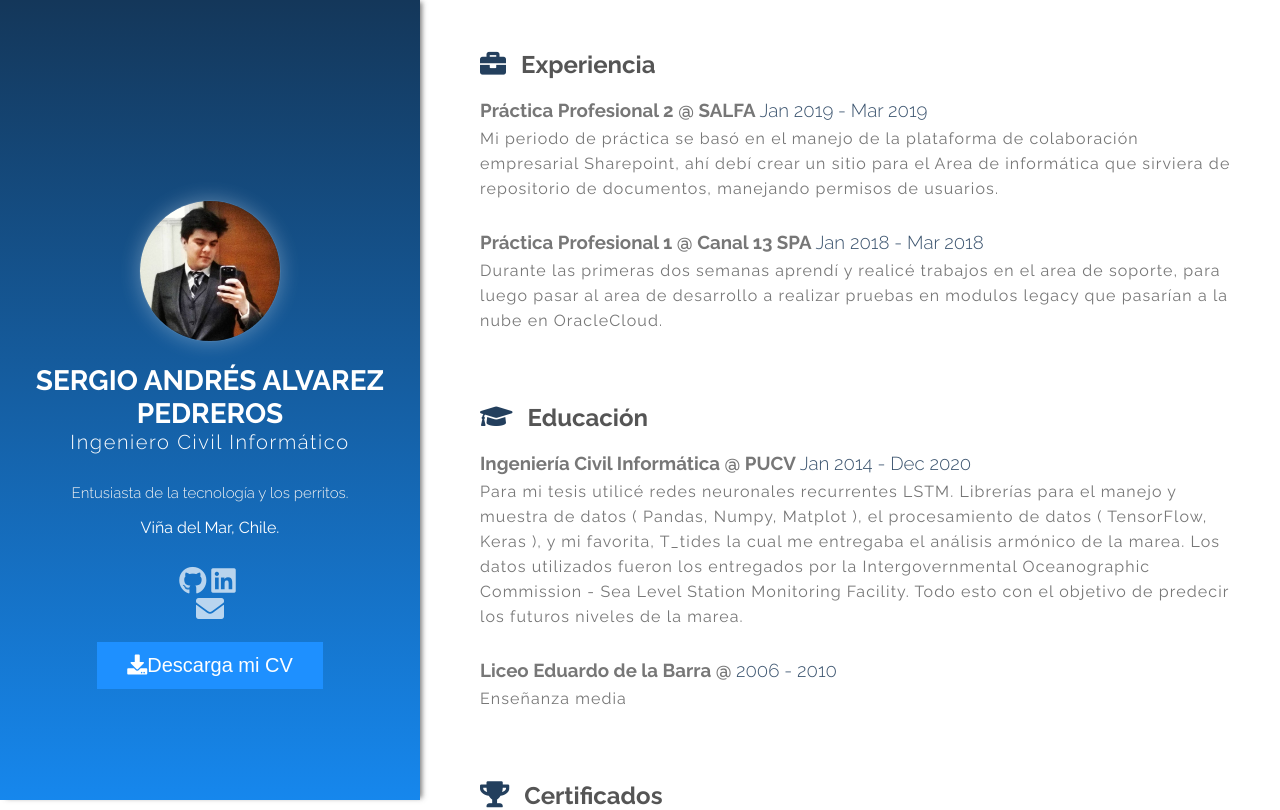
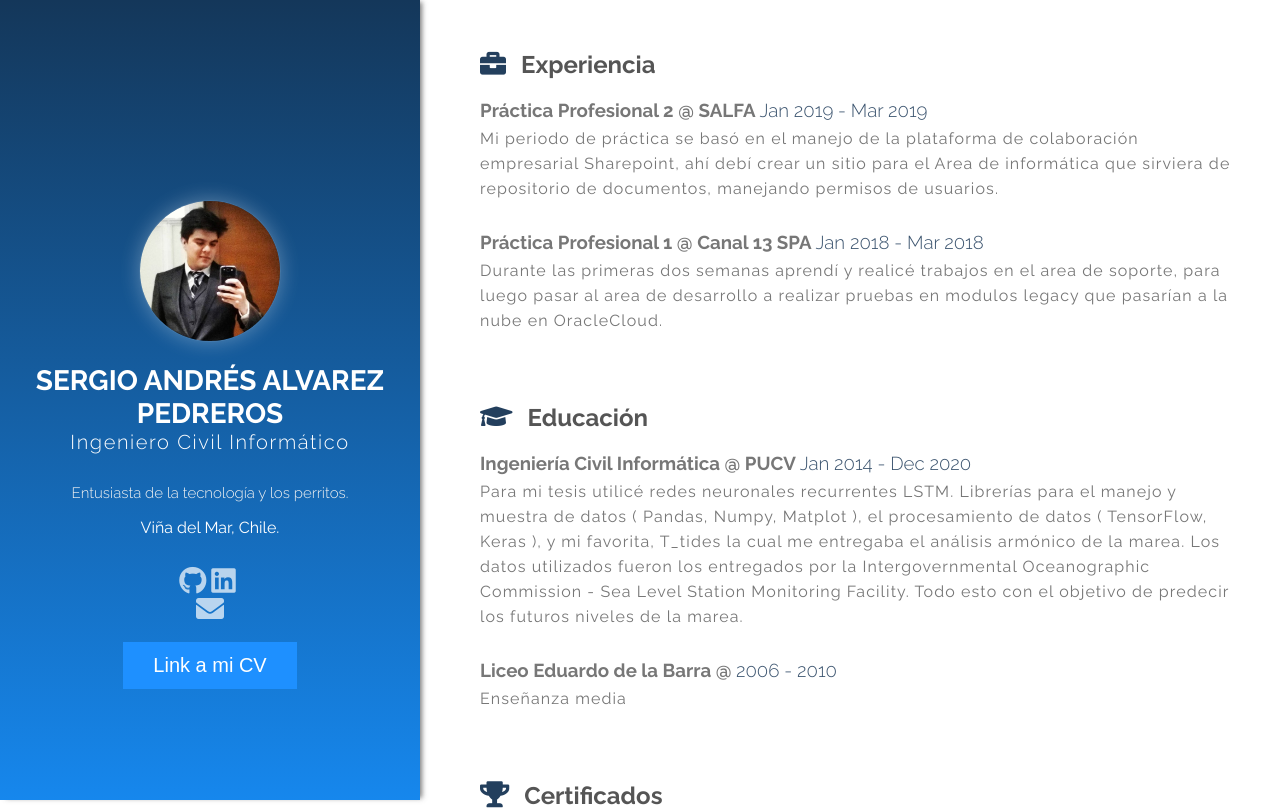
Before and after one commit to sergio-alv-dev/personal-cv, a React (Create React App) app: page / in a window 1280 px wide. Shown: the top 810 px of the page. Built offline with nearby package versions, Linux system fonts and the light colour scheme.

Commit message:
Arreglado link a CV

```diff
--- a/src/components/About.js
+++ b/src/components/About.js
@@ -37,11 +37,11 @@ const About = ({avatar, name, profession, bio, address, social, cv}) => {
       <br/>
       <a
         href={ cv }
-        download="SergioAlvarez-CV.pdf"
+        target="_blank"
+        // download="SergioAlvarez-CV.pdf"
       >
         <button className="btn">
-            <i className="fa fa-download"></i>
-            Descarga mi CV
+            Link a mi CV
         </button>
         </a>
 
--- a/src/person.js
+++ b/src/person.js
@@ -1,8 +1,9 @@
 import me from './assets/matri-2.jpg'
-// const cvUrl = 'https://github.com/sergio-alv-dev/personal-cv/blob/main/SergioAlvarezCV-2021.pdf'
-// const cvUrl = 'https://4html.net/source/SergioAlvarezCV-2021.pdf#viewer.action=download'
-// const cvUrl = 'https://4html.net/source/SergioAlvarezCV-2021.pdf'
-const cvUrl = 'https://nbviewer.jupyter.org/github/sergio-alv-dev/personal-cv/blob/main/SergioAlvarezCV.pdf'
+// const cvUrl = 'https://github.com/sergio-alv-dev/personal-cv/blob/main/SergioAlvarezCV.pdf'
+// const cvUrl = 'https://4html.net/source/SergioAlvarezCV.pdf#viewer.action=download'
+// const cvUrl = 'https://4html.net/source/SergioAlvarezCV.pdf'
+// const cvUrl = 'https://nbviewer.jupyter.org/github/sergio-alv-dev/personal-cv/blob/main/SergioAlvarezCV.pdf'
+const cvUrl = 'https://nbviewer.jupyter.org/github/sergio-alv-dev/personal-cv/blob/f0671f3f352768467ea2f6a412501ad9d4e5a2f2/SergioAlvarezCV.pdf'
 
 
 export const sergio = {
```
Also changed, not shown: 1 other file (tests, documents, lock files or other folders).
